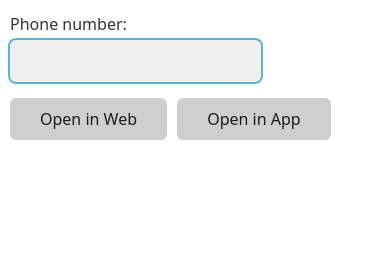
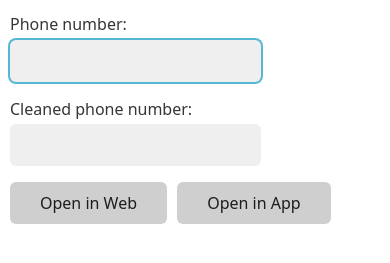
Before and after one commit to altbdoor/whatsapp-redir, a plain HTML site: page index.html in a window 390 px wide. Shown: the part 53-316 px from the top of the page. Drawn offline with nearby package versions, Linux system fonts and the light colour scheme.

Commit message:
minor update to styles and logic
- update water css
- show the "cleaned" phone number in a separate field

```diff
--- a/index.html
+++ b/index.html
@@ -5,16 +5,21 @@
     <meta name="viewport" content="width=device-width, initial-scale=1.0">
     <title>WhatsApp Redir</title>
 
-    <link rel="stylesheet" href="https://cdn.jsdelivr.net/gh/kognise/water.css@1.4.0/dist/light.min.css">
+    <link rel="stylesheet" href="https://cdn.jsdelivr.net/npm/water.css@2/out/light.css">
     <link rel="shortcut icon" href="./favicon.png" type="image/png">
 </head>
 <body>
     <h3>WhatsApp Redir</h3>
 
-    <form method="GET">
+    <form method="GET" rel="noreferrer">
         <p>
             <label for="form__phone">Phone number:</label>
-            <input id="form__phone" name="phone" type="text" autofocus required>
+            <input id="form__phone" type="text" autofocus required>
+        </p>
+
+        <p>
+            <label for="form__clean">Cleaned phone number:</label>
+            <input id="form__clean" name="phone" type="text" readonly tabindex="-1">
         </p>
 
         <p>
@@ -25,7 +30,7 @@
 
     <script>
         document.getElementById('form__phone').oninput = (evt) => {
-            evt.target.value = evt.target.value.replace(/[^0-9]/g, '')
+            document.getElementById('form__clean').value = evt.target.value.replace(/[^0-9]/g, '')
         }
     </script>
 </body>
```
